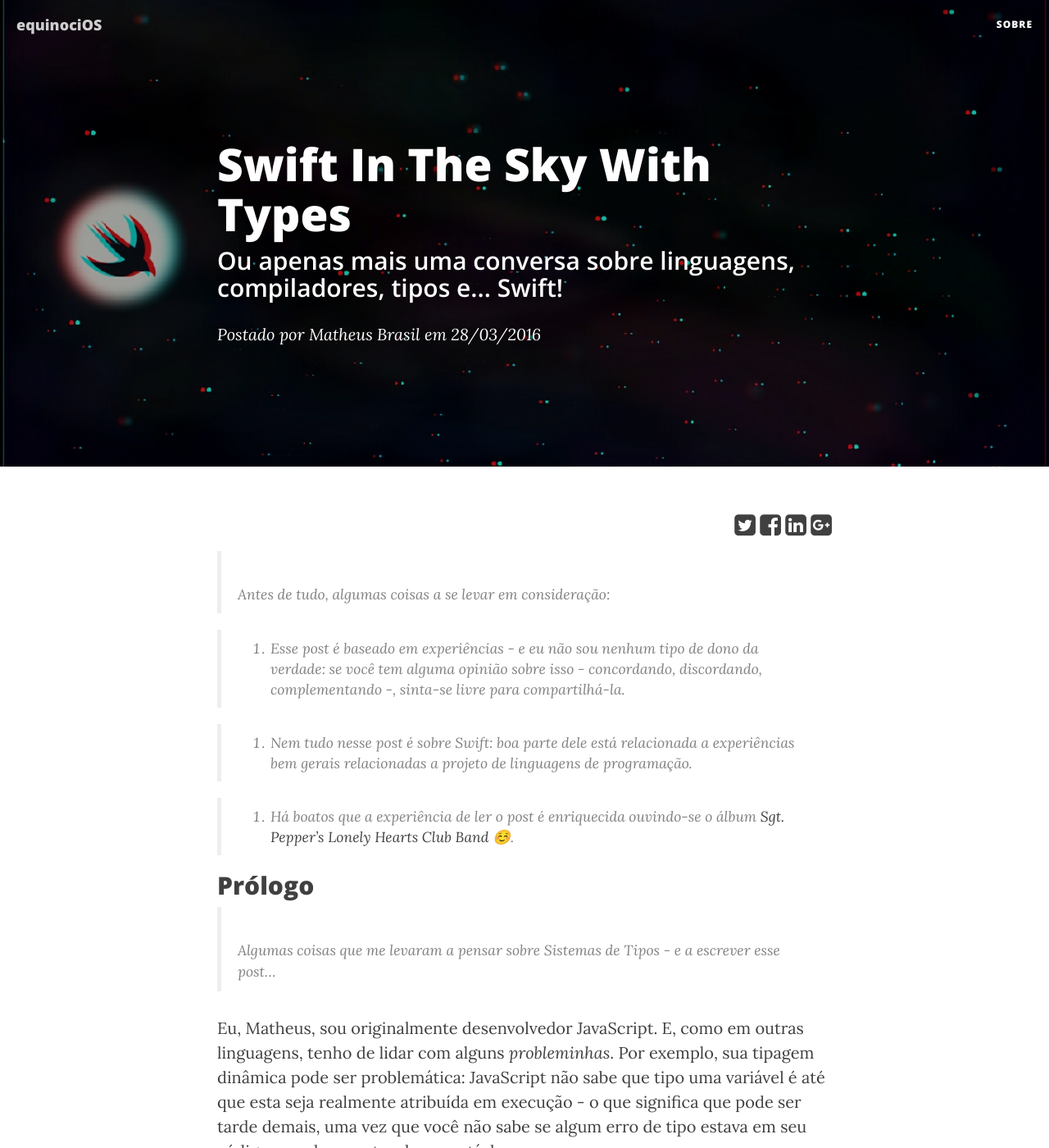
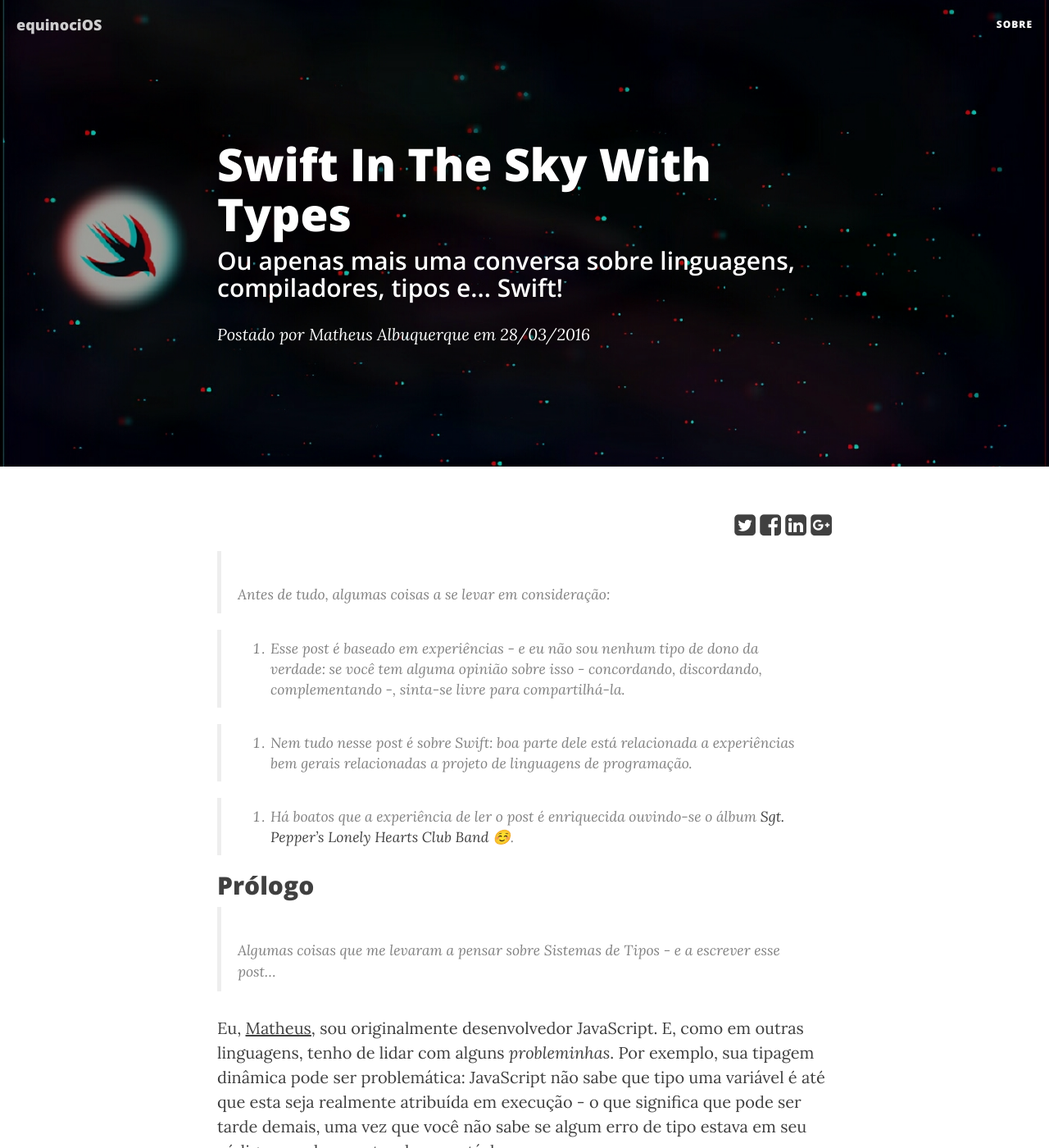
Before and after one commit to CocoaHeadsBrasil/equinociOS, a Jekyll site: the page built from _posts/2016-03-28-swift-in-the-sky-with-types.markdown, in a window 1280 px wide and 1400 px high. Shown: the whole window at 82% size. Built offline with Jekyll 4.4.1, drawn with Linux system fonts in a browser that asks for light colours; nearby versions of some CDN libraries; comment, search, counter and statistics services are not loaded; some of the changed lines change nothing that is shown.

Commit message:
Update author information

```diff
--- a/_posts/2016-03-28-swift-in-the-sky-with-types.markdown
+++ b/_posts/2016-03-28-swift-in-the-sky-with-types.markdown
@@ -3,7 +3,7 @@
 title:      "Swift In The Sky With Types"
 subtitle:   "Ou apenas mais uma conversa sobre linguagens, compiladores, tipos e... Swift!"
 date:       2016-03-28 00:15:00
-author:     "Matheus Brasil"
+author:     "Matheus Albuquerque"
 header-img: "img/mabrasil/cover.png"
 category:   swift
 ---
@@ -25,12 +25,12 @@
 > Algumas coisas que me levaram a pensar sobre *Sistemas de Tipos* - e a escrever
 esse post...
 
-Eu, Matheus, sou originalmente desenvolvedor JavaScript. E, como em outras
-linguagens, tenho de lidar com alguns *probleminhas*. Por exemplo, sua tipagem
-dinâmica pode ser problemática: JavaScript não sabe que tipo uma variável é até
-que esta seja realmente atribuída em execução - o que significa que pode ser
-tarde demais, uma vez que você não sabe se algum erro de tipo estava em seu
-código e quebrou antes de executá-lo.
+Eu, [Matheus](https://github.com/mabrasil), sou originalmente desenvolvedor
+JavaScript. E, como em outras linguagens, tenho de lidar com alguns *probleminhas*.
+Por exemplo, sua tipagem dinâmica pode ser problemática: JavaScript não sabe
+que tipo uma variável é até que esta seja realmente atribuída em execução - o
+que significa que pode ser tarde demais, uma vez que você não sabe se algum
+erro de tipo estava em seu código e quebrou antes de executá-lo.
 
 Além disso, nós não podemos contar com caras como o `instanceof` e o `typeof`:
 eles não funcionam de forma consistente - o que acaba nos mostrando que
```
